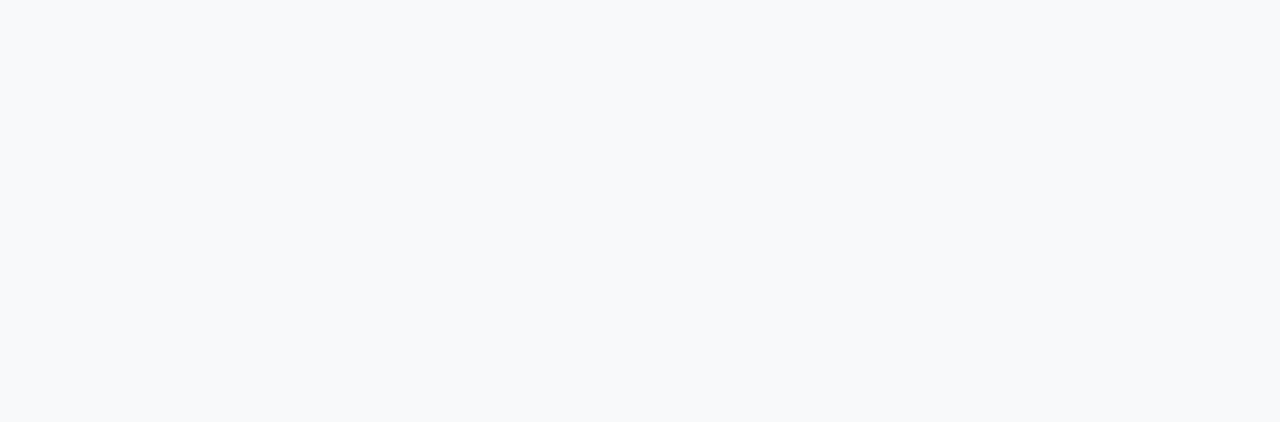
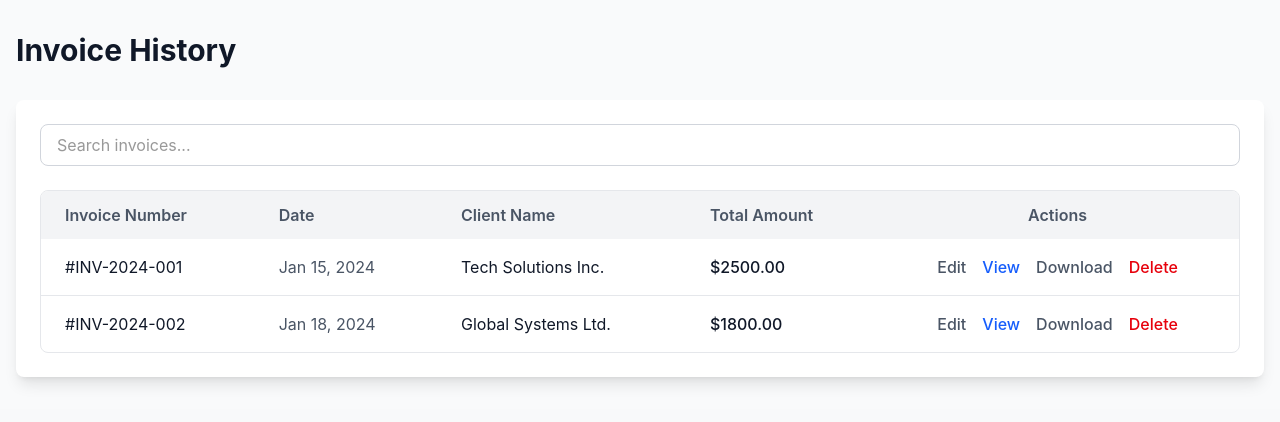
Before and after one commit to Pjt727/xpress-hackathon, a Vue app in the folder frontend/hackathon/: page /history in a window 1280 px wide. Before the commit this address had no page. Shown: the top 422 px of the page. Built offline with nearby package versions, Linux system fonts and the light colour scheme.

Commit message:
invoice history

```diff
--- /dev/null
+++ b/frontend/hackathon/src/components/History.vue
@@ -0,0 +1,170 @@
+<template>
+  <div class="container mx-auto px-4 py-8 bg-gray-50">
+    <div class="mb-8">
+      <h1 class="text-3xl font-bold text-gray-900">Invoice History</h1>
+    </div>
+
+    <div class="bg-white rounded-lg shadow-lg p-6">
+      <div class="flex flex-col md:flex-row justify-between gap-4 mb-6">
+        <div class="flex-1">
+          <input
+            v-model="searchQuery"
+            type="text"
+            placeholder="Search invoices..."
+            class="w-full px-4 py-2 border border-gray-300 rounded-lg focus:ring-2 focus:ring-blue-500 focus:border-transparent"
+          />
+        </div>
+      </div>
+
+      <!-- Invoice Table -->
+      <div
+        v-if="filteredInvoices.length > 0"
+        class="overflow-x-auto rounded-lg border border-gray-200"
+      >
+        <table class="w-full table-auto">
+          <thead>
+            <tr class="bg-gray-100 text-left">
+              <th class="px-6 py-3 text-gray-600 font-semibold">
+                Invoice Number
+              </th>
+              <th class="px-6 py-3 text-gray-600 font-semibold">Date</th>
+              <th class="px-6 py-3 text-gray-600 font-semibold">Client Name</th>
+              <th class="px-6 py-3 text-gray-600 font-semibold">
+                Total Amount
+              </th>
+              <th class="px-6 py-3 text-gray-600 font-semibold text-center">
+                Actions
+              </th>
+            </tr>
+          </thead>
+          <tbody class="divide-y divide-gray-200">
+            <tr
+              v-for="invoice in filteredInvoices"
+              :key="invoice.id"
+              class="hover:bg-gray-50"
+            >
+              <td class="px-6 py-4 text-gray-900">{{ invoice.number }}</td>
+              <td class="px-6 py-4 text-gray-600">{{ invoice.date }}</td>
+              <td class="px-6 py-4 text-gray-900">{{ invoice.client }}</td>
+              <td class="px-6 py-4 text-gray-900 font-medium">
+                ${{ invoice.amount }}
+              </td>
+              <td class="px-6 py-4">
+                <div class="flex justify-center gap-4">
+                  <button
+                    class="text-gray-600 hover:text-gray-800 font-medium"
+                    @click="editInvoice(invoice)"
+                  >
+                    Edit
+                  </button>
+                  <button
+                    class="text-blue-600 hover:text-blue-800 font-medium"
+                    @click="viewInvoice(invoice)"
+                  >
+                    View
+                  </button>
+                  <button
+                    class="text-gray-600 hover:text-gray-800 font-medium"
+                    @click="downloadInvoice(invoice)"
+                  >
+                    Download
+                  </button>
+                  <button
+                    class="text-red-600 hover:text-red-800 font-medium"
+                    @click="deleteInvoice(invoice.id)"
+                  >
+                    Delete
+                  </button>
+                </div>
+              </td>
+            </tr>
+          </tbody>
+        </table>
+      </div>
+
+      <!-- No Invoices Found -->
+      <div v-else class="bg-white p-12 text-center mt-8">
+        <div class="text-gray-400">
+          <svg
+            class="w-16 h-16 mx-auto mb-4"
+            fill="none"
+            stroke="currentColor"
+            viewBox="0 0 24 24"
+          >
+            <path
+              stroke-linecap="round"
+              stroke-linejoin="round"
+              stroke-width="2"
+              d="M9 12h6m-6 4h6m2 5H7a2 2 0 01-2-2V5a2 2 0 012-2h5.586a1 1 0 01.707.293l5.414 5.414a1 1 0 01.293.707V19a2 2 0 01-2 2z"
+            ></path>
+          </svg>
+          <h3 class="text-xl font-semibold mb-2">No Invoices Found</h3>
+          <p class="text-gray-500">
+            There are no invoices matching your search criteria.
+          </p>
+        </div>
+      </div>
+    </div>
+  </div>
+</template>
+
+<script setup>
+import { ref, computed } from "vue";
+
+// Reactive data for invoices
+const searchQuery = ref("");
+const invoices = ref([
+  {
+    id: 1,
+    number: "#INV-2024-001",
+    date: "Jan 15, 2024",
+    client: "Tech Solutions Inc.",
+    amount: "2500.00",
+  },
+  {
+    id: 2,
+    number: "#INV-2024-002",
+    date: "Jan 18, 2024",
+    client: "Global Systems Ltd.",
+    amount: "1800.00",
+  },
+]);
+
+// Computed property for filtering invoices
+const filteredInvoices = computed(() => {
+  if (!searchQuery.value) return invoices.value;
+  return invoices.value.filter(
+    (invoice) =>
+      invoice.number.toLowerCase().includes(searchQuery.value.toLowerCase()) ||
+      invoice.client.toLowerCase().includes(searchQuery.value.toLowerCase())
+  );
+});
+
+// Edit Invoice (Placeholder function)
+const editInvoice = (invoice) => {
+  console.log("Editing invoice:", invoice);
+};
+
+// View Invoice
+const viewInvoice = (invoice) => {
+  console.log("Viewing invoice:", invoice);
+};
+
+// Download Invoice
+const downloadInvoice = (invoice) => {
+  console.log("Downloading invoice:", invoice);
+};
+
+// Delete Invoice
+const deleteInvoice = (id) => {
+  invoices.value = invoices.value.filter((invoice) => invoice.id !== id);
+};
+</script>
+
+<style>
+body {
+  font-family: "Inter", sans-serif;
+  background-color: #f8f9fa;
+  color: #333;
+}
+</style>
--- a/frontend/hackathon/src/components/Invoice.vue
+++ b/frontend/hackathon/src/components/Invoice.vue
@@ -129,7 +129,8 @@
     </div>
   </div>
 
-  <InvoiceView v-if="invoiceView" />
+  <!-- Pass the edited invoice data to InvoiceView -->
+  <InvoiceView v-if="invoiceView" :invoiceData="invoice" />
 </template>
 
 <script setup>
--- a/frontend/hackathon/src/components/InvoiceView.vue
+++ b/frontend/hackathon/src/components/InvoiceView.vue
@@ -10,17 +10,18 @@
               class="h-16 w-auto mb-4"
             />
             <h2 class="text-2xl font-bold text-gray-800">
-              Tech Solutions Inc.
+              {{ invoiceData.from.name }}
             </h2>
-            <p class="text-sm text-gray-600">123 Business Ave, Suite 100</p>
-            <p class="text-sm text-gray-600">contact@techsolutions.com</p>
+            <p class="text-sm text-gray-600">{{ invoiceData.from.address }}</p>
+            <p class="text-sm text-gray-600">{{ invoiceData.from.email }}</p>
           </div>
           <div class="text-right">
             <h1 class="text-4xl font-bold text-gray-800">INVOICE</h1>
             <div class="mt-4">
-              <p class="text-sm text-gray-600">Invoice #: INV-2024-001</p>
-              <p class="text-sm text-gray-600">Date: Jan 15, 2024</p>
-              <p class="text-sm text-gray-600">Due Date: Jan 30, 2024</p>
+              <p class="text-sm text-gray-600">
+                Invoice #: {{ invoiceData.number }}
+              </p>
+              <p class="text-sm text-gray-600">Date: {{ invoiceData.date }}</p>
             </div>
           </div>
         </div>
@@ -28,12 +29,11 @@
         <div class="mt-8">
           <h3 class="text-lg font-bold text-gray-700">Bill To:</h3>
           <div class="mt-2">
-            <p class="text-gray-700">Client Company Name</p>
-            <p class="text-gray-600">456 Client Street</p>
-            <p class="text-gray-600">client@email.com</p>
+            <p class="text-gray-700">{{ invoiceData.to.name }}</p>
+            <p class="text-gray-600">{{ invoiceData.to.address }}</p>
+            <p class="text-gray-600">{{ invoiceData.to.email }}</p>
           </div>
         </div>
-
         <div class="mt-8">
           <table class="w-full">
             <thead>
@@ -104,6 +104,13 @@
     </div>
   </div>
 </template>
+
+<script setup>
+defineProps({
+  invoiceData: Object,
+});
+</script>
+
 <style>
 body {
   font-family: "Inter", sans-serif;
--- a/frontend/hackathon/src/router/index.js
+++ b/frontend/hackathon/src/router/index.js
@@ -2,12 +2,14 @@ import { createRouter, createWebHistory } from "vue-router";
 import Login from "@/components/Login.vue";
 import Register from "@/components/Register.vue";
 import Invoice from "@/components/Invoice.vue";
+import History from "@/components/History.vue";
 
 const routes = [
   { path: "/", redirect: "/login" },
   { path: "/login", component: Login },
   { path: "/register", component: Register },
   { path: "/invoice", component: Invoice },
+  { path: "/history", component: History },
 ];
 
 const router = createRouter({
```
